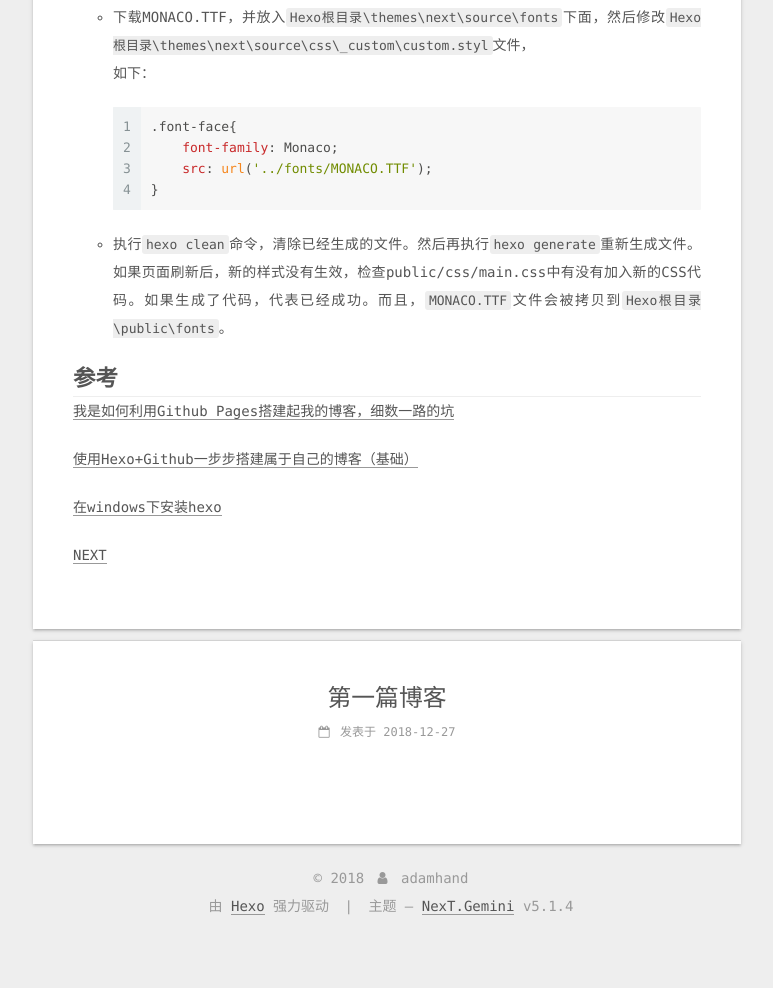
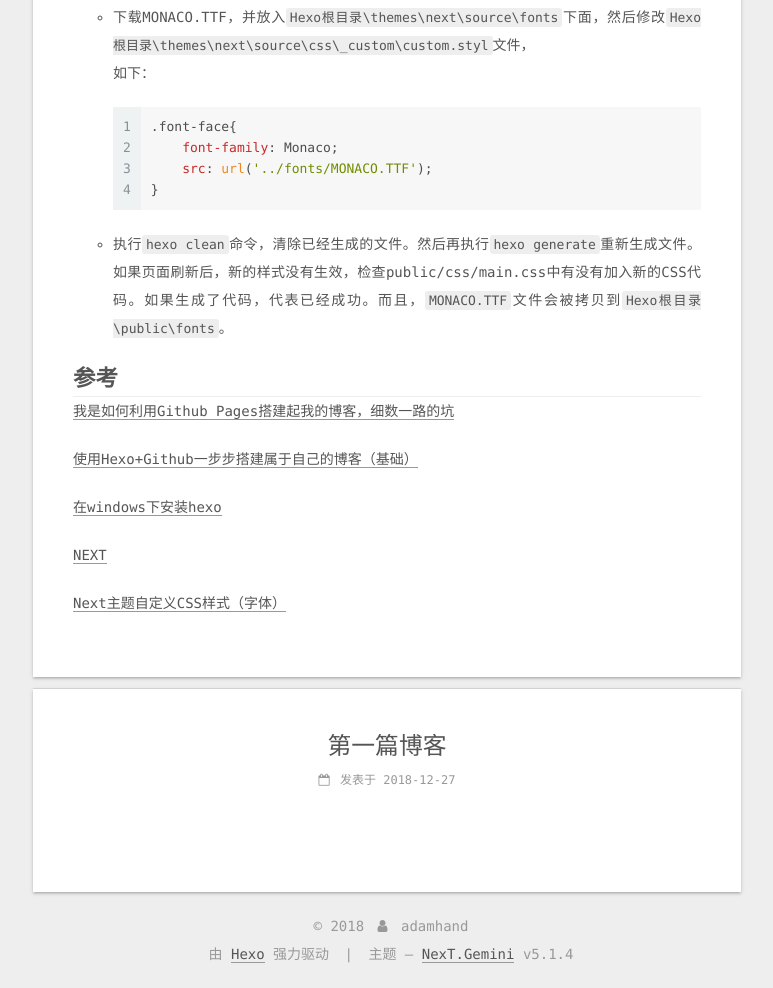
Before and after one commit to adamhand/adamhand.github.io, a plain HTML site: page index.html in a window 1280 px wide. Shown: the part 3969-4957 px from the top of the page, without its empty margins (379-1152 px from the left). Before the commit the page ends 4909 px from the top, so only its background shows below. Drawn offline with Linux system fonts and the light colour scheme.

Commit message:
Site updated: 2018-12-27 22:19:33

```diff
--- a/index.html
+++ b/index.html
@@ -374,6 +374,7 @@
 <p><a href="https://www.cnblogs.com/fengxiongZz/p/7707219.html" target="_blank" rel="noopener">使用Hexo+Github一步步搭建属于自己的博客（基础）</a></p>
 <p><a href="https://www.jianshu.com/p/343934573342" target="_blank" rel="noopener">在windows下安装hexo</a></p>
 <p><a href="http://theme-next.iissnan.com/getting-started.html" target="_blank" rel="noopener">NEXT</a></p>
+<p><a href="https://www.maoxuner.cn/2017/03/08/hexo-next-custom-style.html" target="_blank" rel="noopener">Next主题自定义CSS样式（字体）</a></p>
 
 
 
```
Also changed, not shown: 2018/12/27/Hexo搭建Github-Pages流程/index.html (+2 -1 lines).
